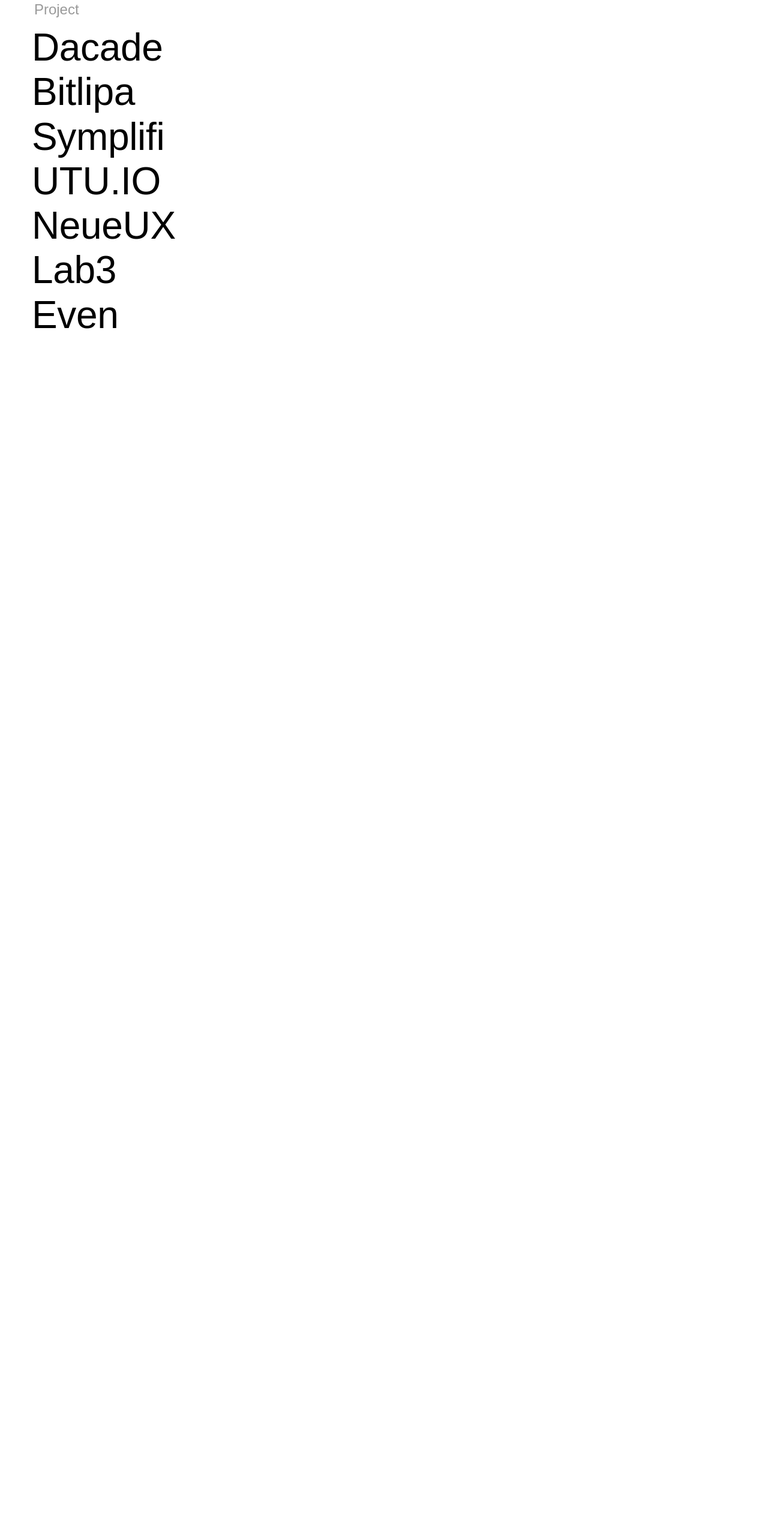
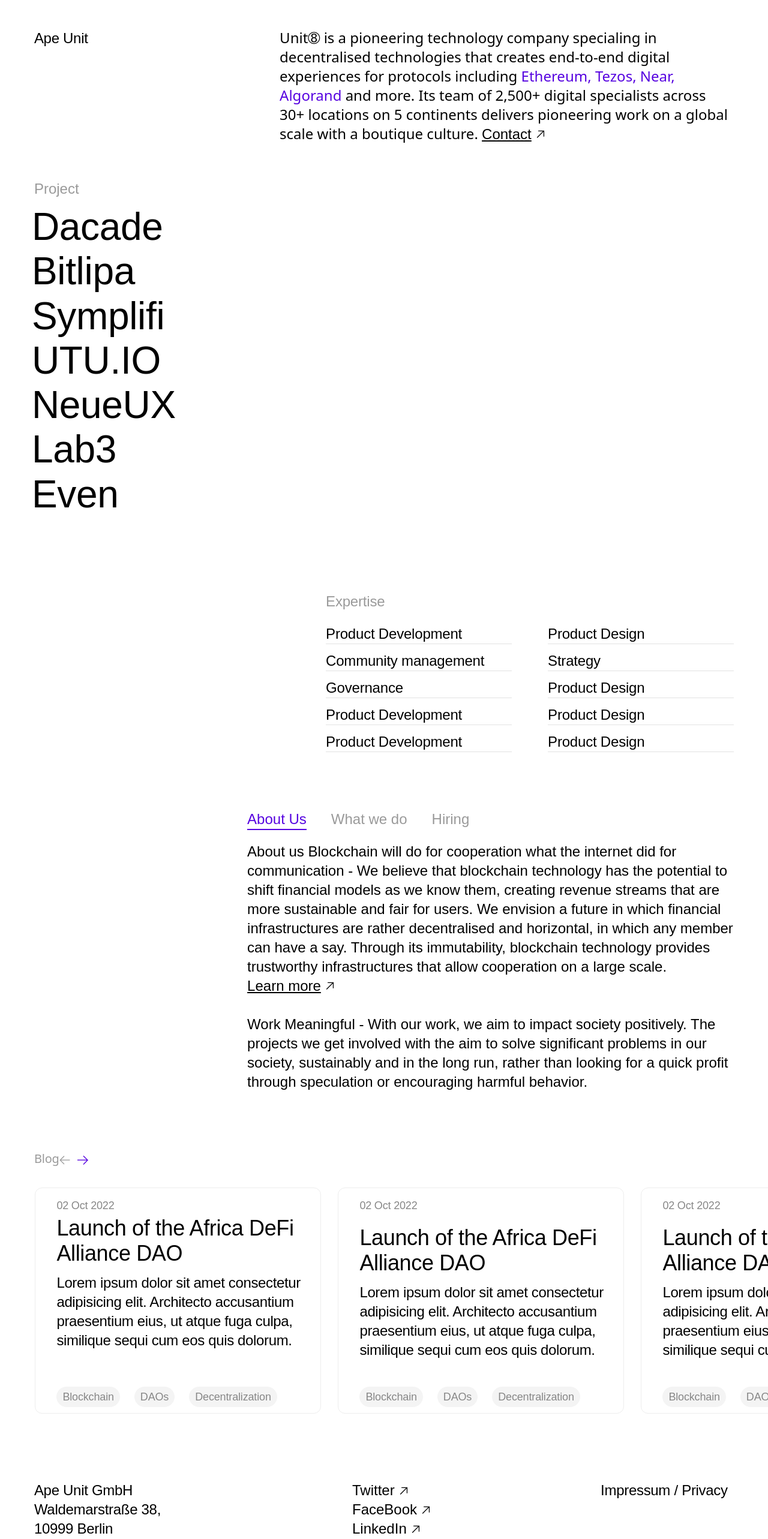
Before and after one commit to TheGymRwanda/unit8-maroon, a Next.js app: page / in a window 1280 px wide. Shown: the top 2566 px of the page at 60% size. Before the commit the page ends 800 px from the top, so only its background shows below. Built offline with nearby package versions, Linux system fonts and the light colour scheme.

Commit message:
Fix:Remove useless comments

```diff
--- a/pages/index.js
+++ b/pages/index.js
@@ -10,14 +10,13 @@
 export default function Home() {
   return (
     <>
-
-      {/* <Header /> */}
+      <Header />
       <Project />
-      {/* <Expertise /> */}
-      {/* <About />  */}
-      {/* <AboutMobile /> */}
-      {/* <Blog/> */}
-      {/* <Footer /> */}
+      <Expertise />
+      <About />
+      <AboutMobile />
+      <Blog/>
+      <Footer />
     </>
   );
 
```
